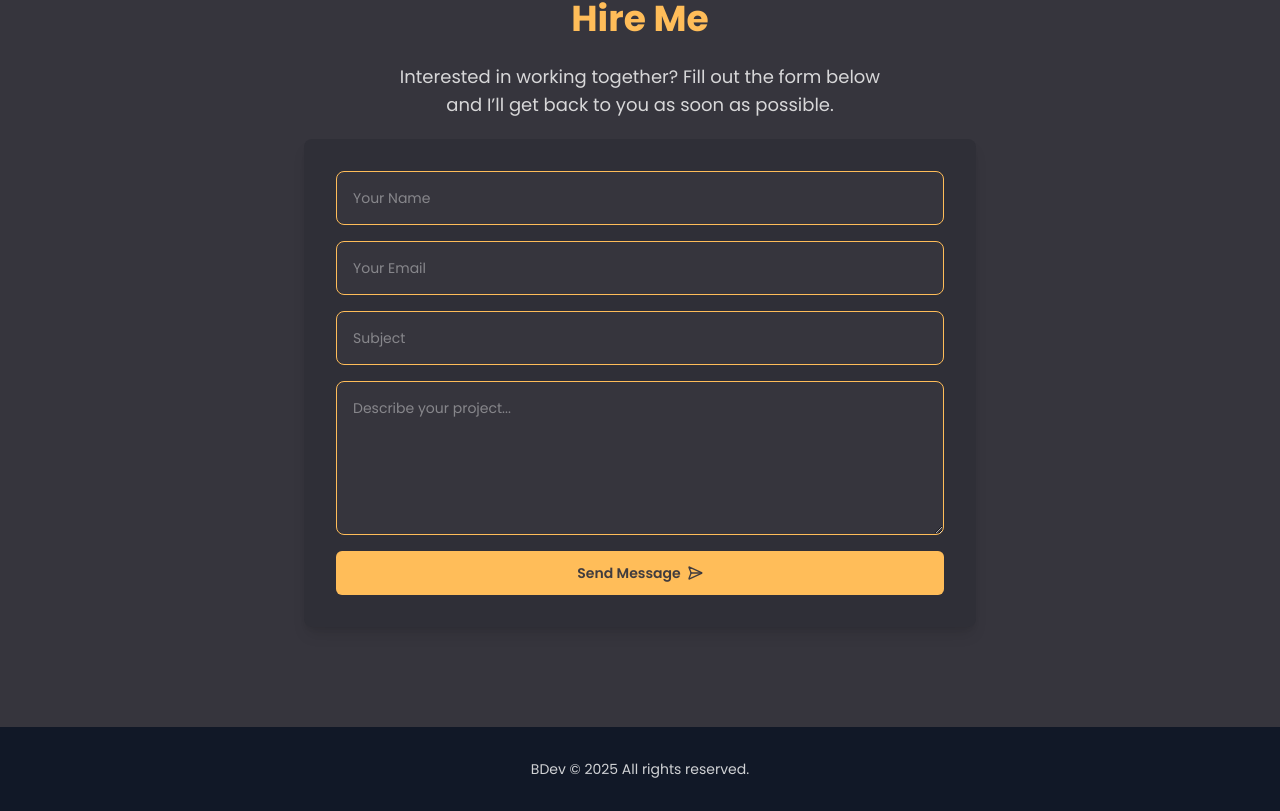
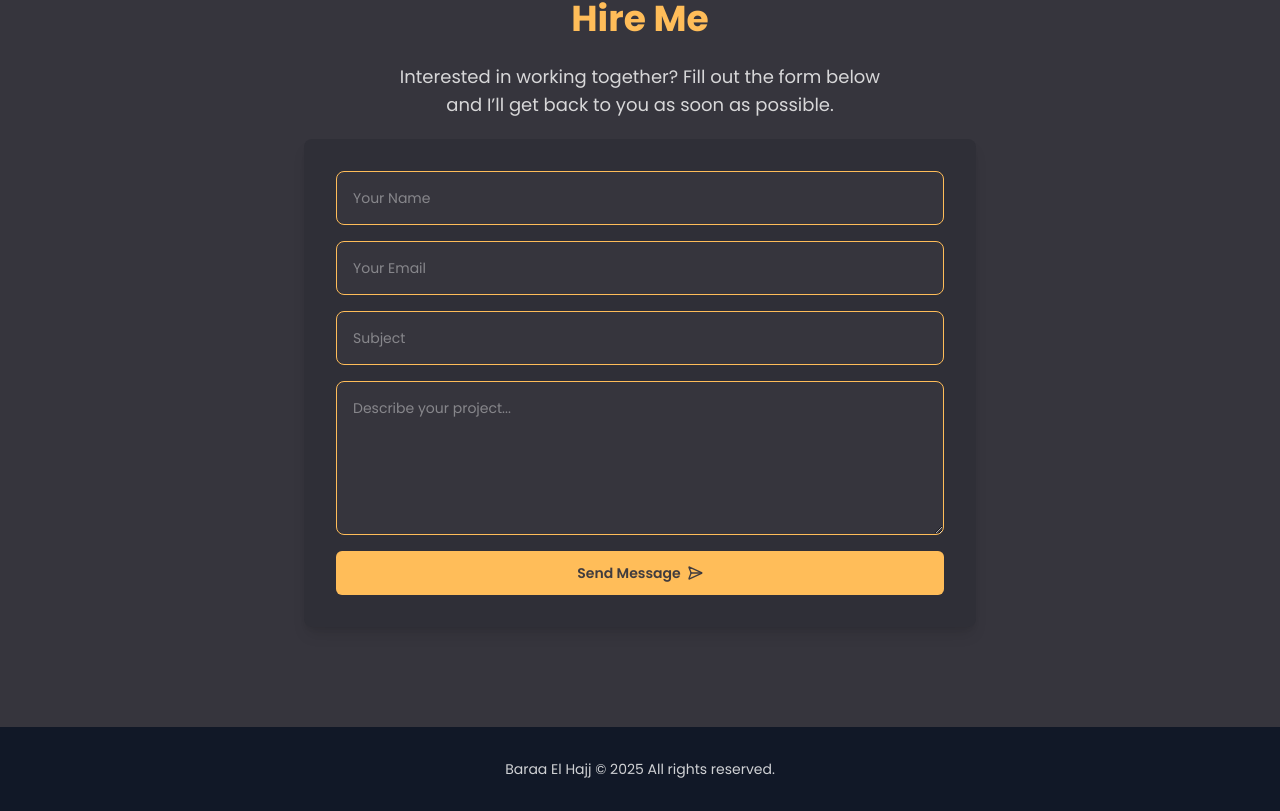
Before and after one commit to baraa-elhajj/BDev, a React (Vite) app: page / in a window 1280 px wide. Shown: the part 3880-4691 px from the top of the page. Built offline with nearby package versions, Linux system fonts and the light colour scheme.

Commit message:
Update Footer.jsx
update name in footer

```diff
--- a/src/components/Footer.jsx
+++ b/src/components/Footer.jsx
@@ -2,7 +2,7 @@ export default function Footer() {
   return (
     <footer className="bg-[#111827] text-gray-300 py-8 px-6">
       <p className="mx-auto text-center text-white/80 text-xs sm:text-sm font-medium">
-        BDev © {new Date().getFullYear()} All rights reserved.
+        Baraa El Hajj © {new Date().getFullYear()} All rights reserved.
       </p>
     </footer>
   );
```
